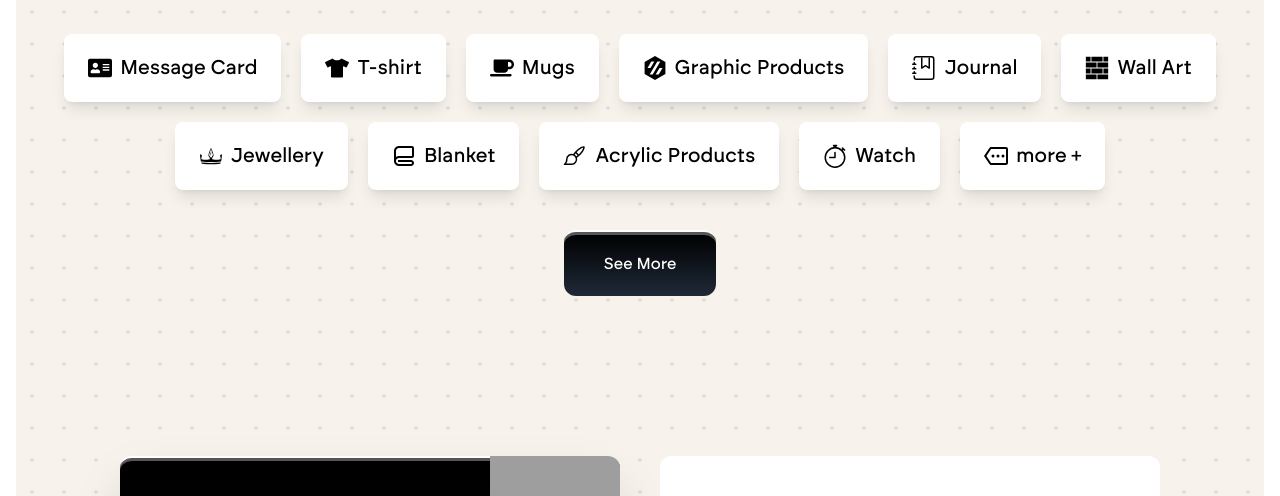
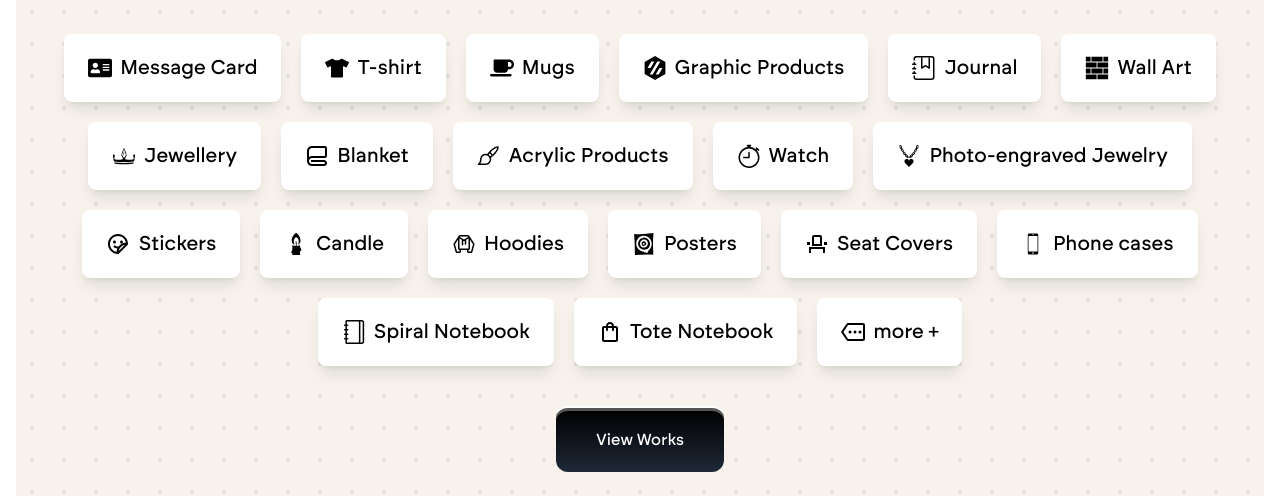
Before and after one commit to Mohammadarifcoding/designAgncy, a React (Vite) app: page / in a window 1280 px wide. Shown: the part 5740-6236 px from the top of the page. Built offline with nearby package versions, Linux system fonts and the light colour scheme; grey boxes are pictures that could not be loaded.

Commit message:
Added some new category

```diff
--- a/src/Data/AnyTask.js
+++ b/src/Data/AnyTask.js
@@ -9,6 +9,15 @@ import { BiBlanket } from "react-icons/bi";
 import { PiPaintBrush } from "react-icons/pi";
 import { BsStopwatch } from "react-icons/bs";
 import { MdOutlineMore } from "react-icons/md";
+import { RiEmojiStickerLine } from "react-icons/ri";
+import { GiCandleLight } from "react-icons/gi";
+import { PiHoodie } from "react-icons/pi";
+import { GiTargetPoster } from "react-icons/gi";
+import { MdOutlineEventSeat } from "react-icons/md";
+import { IoIosPhonePortrait } from "react-icons/io";
+import { SlNotebook } from "react-icons/sl";
+import { MdOutlineShoppingBag } from "react-icons/md";
+import { GiHeartNecklace } from "react-icons/gi";
 const AnyTaskData = [
   {
     title: "Message Card",
@@ -51,9 +60,45 @@ const AnyTaskData = [
     icon: BsStopwatch,
   },
   {
+    title: "Photo-engraved Jewelry",
+    icon:GiHeartNecklace,
+  },
+  {
+    title: "Stickers",
+    icon: RiEmojiStickerLine,
+  },
+  {
+    title: "Candle",
+    icon: GiCandleLight,
+  },
+  {
+    title: "Hoodies",
+    icon: PiHoodie ,
+  },
+  {
+    title: "Posters",
+    icon: GiTargetPoster,
+  },
+  {
+    title: "Seat Covers",
+    icon: MdOutlineEventSeat,
+  },
+  {
+    title: "Phone cases",
+    icon: IoIosPhonePortrait,
+  },
+  {
+    title: "Spiral Notebook",
+    icon: SlNotebook,
+  },
+  {
+    title: "Tote Notebook",
+    icon: MdOutlineShoppingBag,
+  },
+  {
     title: "more +",
     icon: MdOutlineMore,
-  }
+  },
 ];
 
-export default AnyTaskData
+export default AnyTaskData;
--- a/src/Pages/Home/AnyTask/AnyTask.jsx
+++ b/src/Pages/Home/AnyTask/AnyTask.jsx
@@ -54,7 +54,7 @@ const AnyTask = () => {
             } */}
           <Link to="/portfolio">
             <div className="cursor-pointer">
-              <Button>See More</Button>
+              <Button>View Works</Button>
             </div>
           </Link>
         </div>
```
